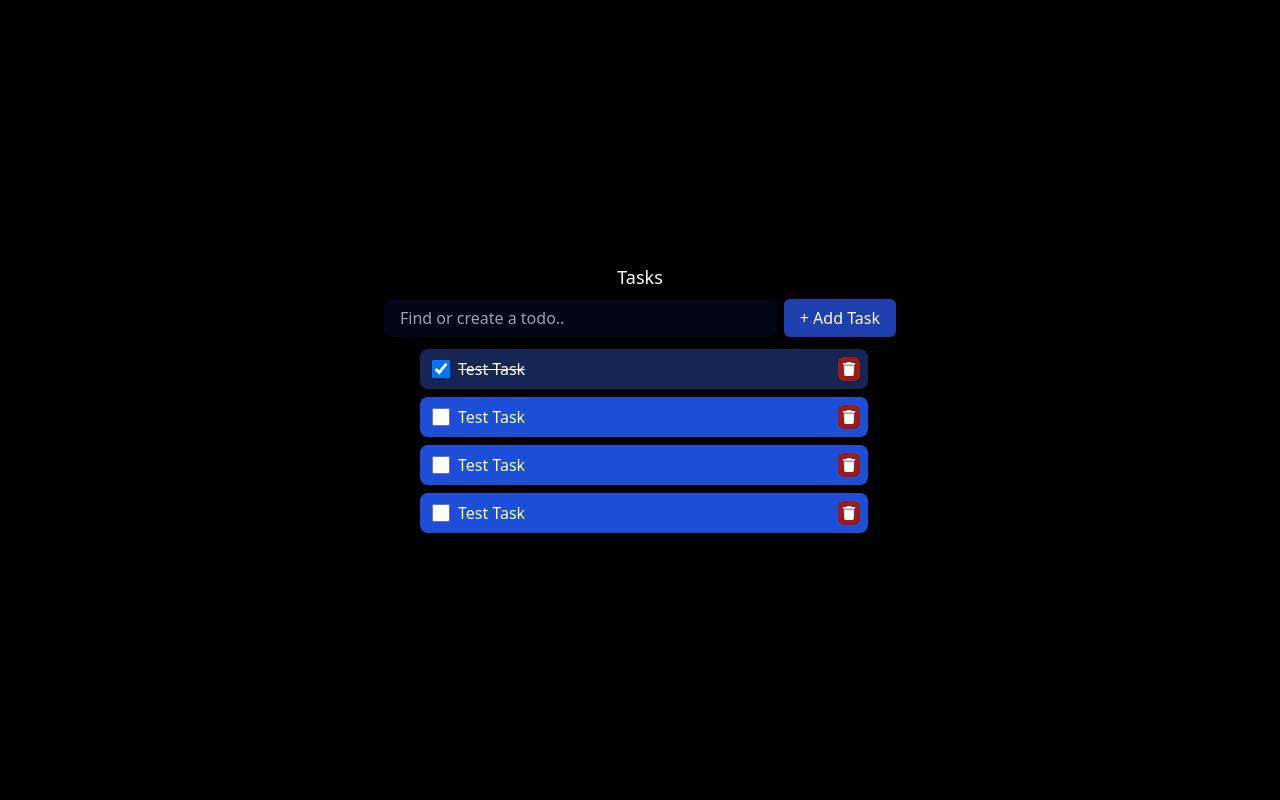
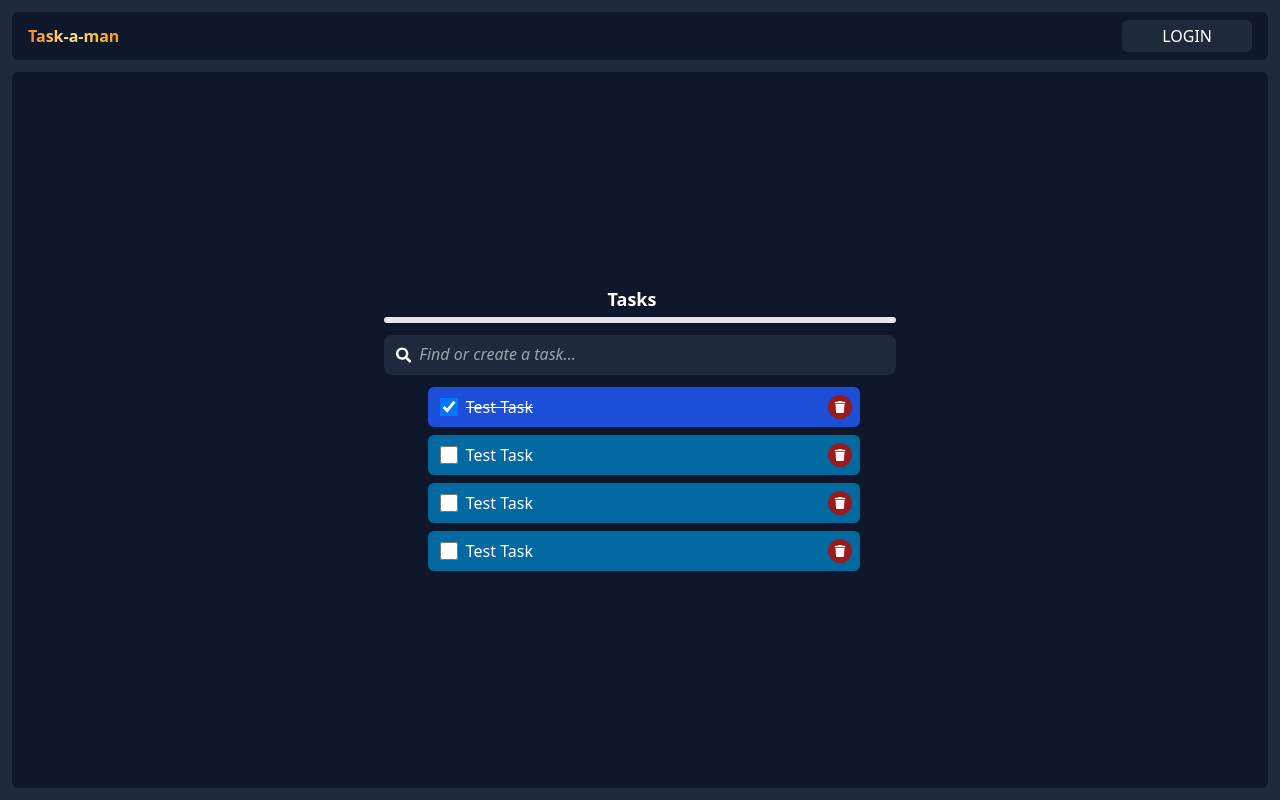
Before and after one commit to sairam4123/react-test-project, a React (Vite) app: page / in a window 1280 px wide. Built offline with nearby package versions, Linux system fonts and the light colour scheme.

Commit message:
Re-design the UI structure of the app Implement Navbar Refactor code using twMerge Re-make SearchBar and much more!

```diff
--- a/package.json
+++ b/package.json
@@ -10,8 +10,10 @@
     "preview": "vite preview"
   },
   "dependencies": {
+    "clsx": "^2.0.0",
     "react": "^18.2.0",
-    "react-dom": "^18.2.0"
+    "react-dom": "^18.2.0",
+    "tailwind-merge": "^1.14.0"
   },
   "devDependencies": {
     "@types/react": "^18.2.15",
--- a/src/App.tsx
+++ b/src/App.tsx
@@ -1,13 +1,32 @@
+import { useState } from "react";
+import { EditableText } from "./components/EditableText";
+import NavBar from "./components/NavBar";
 import { TasksList } from "./components/TaskList";
 import { TasksProvider } from "./contexts/TasksContext";
 
 function App() {
+    const [todoListTitle, setTodoListTitle] = useState("Tasks");
+
+    function handleTextChange(text: string) {
+        setTodoListTitle(text);
+    }
+
     return (
-        <div className="bg-black flex flex-col w-full h-screen items-center justify-center">
-            <p className="text-lg text-white">Tasks</p>
-            <TasksProvider>
-                <TasksList />
-            </TasksProvider>
+        <div className="flex flex-col bg-slate-800 h-screen w-full">
+            <NavBar />
+            <div className="flex bg-slate-900 h-full items-center justify-center rounded-md p-2 m-3 mt-1.5">
+                <main className="flex flex-col w-full items-center justify-center">
+                    <EditableText
+                        text={todoListTitle}
+                        className="font-extrabold text-lg text-white text-center h-fit"
+                        onTextChanged={handleTextChange}
+                    />
+                    <hr className="max-w-lg w-full border-y-[3px] my-1 rounded-full" />
+                    <TasksProvider>
+                        <TasksList listTitle={todoListTitle}/>
+                    </TasksProvider>
+                </main>
+            </div>
         </div>
     );
 }
--- a/src/components/Button.tsx
+++ b/src/components/Button.tsx
@@ -1,5 +1,8 @@
-interface IButton {
-    style: "primary" | "secondary" | "error" | "success";
+import { twMerge } from "tailwind-merge";
+import { ButtonHTMLAttributes } from "react";
+
+interface IButton extends ButtonHTMLAttributes<HTMLButtonElement> {
+    buttonStyle: "primary" | "secondary" | "error" | "success";
     children?: React.ReactNode;
     className?: string;
     onClick?: (event?: React.MouseEvent<HTMLButtonElement>) => any;
@@ -7,18 +10,35 @@ interface IButton {
 
 // use tailwind-merge here, probably cva package too
 // best would be to use radix-ui or shadcn-ui
-export function Button({ style, className, children, onClick }: IButton) {
+export function Button({
+    buttonStyle,
+    className,
+    children,
+    onClick,
+    ...buttonProps
+}: IButton) {
     return (
         <button
             type="button"
-            className={`${
-                style == "primary" && "bg-blue-800 hover:bg-blue-600"
-            } ${style == "secondary" && "bg-zinc-800 hover:bg-zinc-600"} ${
-                style == "error" && "bg-red-800 hover:bg-red-600"
-            } ${
-                style == "success" && "bg-green-800 hover:bg-green-600"
-            } ${className} rounded-md`}
-            onClick={onClick}>
+            className={twMerge(
+                `rounded-md focus:outline-none focus:ring ${
+                    buttonStyle == "primary" &&
+                    "bg-blue-800 hover:bg-blue-600 active:bg-blue-700 focus:ring-blue-300"
+                } ${
+                    buttonStyle == "secondary" &&
+                    "bg-stone-800 hover:bg-stone-600 active:bg-stone-700 focus:ring-stone-300"
+                } ${
+                    buttonStyle == "error" &&
+                    "bg-red-800 hover:bg-red-600 active:bg-red-700 focus:ring-red-300"
+                } ${
+                    buttonStyle == "success" &&
+                    "bg-green-800 hover:bg-green-600 active:bg-green-700 focus:ring-green-300"
+                }`,
+
+                className
+            )}
+            onClick={onClick}
+            {...buttonProps}>
             {children}
         </button>
     );
--- a/src/components/EditableText.tsx
+++ b/src/components/EditableText.tsx
@@ -1,16 +1,23 @@
 import { useState } from "react";
+import { twMerge } from "tailwind-merge";
+
+type EditableTextProps = {
+    text: string;
+    strike?: boolean;
+    children?: React.ReactNode;
+    highlight?: string,
+    className?: string,
+    onTextChanged?: (text: string) => any;
+};
 
 export function EditableText({
     text,
-    strike,
+    strike = false,
+    className,
     onTextChanged,
     children,
-}: {
-    text: string;
-    strike: boolean;
-    onTextChanged: (text: string) => any;
-    children?: React.ReactNode;
-}) {
+    highlight
+}: EditableTextProps) {
     const [isEditing, setIsEditing] = useState(false);
     const [textState, setTextState] = useState(text);
 
@@ -37,11 +44,14 @@ export function EditableText({
 
     function handleChange(event: React.ChangeEvent<HTMLInputElement>) {
         setTextState(event.target.value);
+
+        if (onTextChanged === undefined) return;
         onTextChanged(event.target.value);
     }
 
     if (isEditing) {
         return (
+            <div className={twMerge("w-full min-w-fit select-none", className)}>
                 <input
                     type="text"
                     onBlur={handleSubmit}
@@ -49,23 +59,29 @@ export function EditableText({
                     onKeyDown={handleKeyDown}
                     value={textState}
                     autoFocus={true}
-                className={`min-w-fit bg-inherit rounded-lg w-full pl-1 mx-1 ${
+                    className={twMerge(
+                        `min-w-fit w-full max-w-lg bg-inherit rounded-lg pl-1 mx-1 pr-5 ${
                             strike && "line-through"
-                }`}
+                        }`,
+                        className
+                    )}
                 />
+            </div>
         );
     } else {
         return (
-            <div className="w-full min-w-fit select-none">
+            <div className={twMerge("w-full min-w-fit select-none", className)}>
                 <span
-                    className={`select-none cursor-text pl-1 mx-1 pr-5 ${
+                    className={twMerge(
+                        `select-none cursor-text pl-1 mx-1 pr-5 ${
                             strike && "line-through"
-                    }`}
-                    onClick={handleClick}
-                    onDoubleClick={handleDoubleClick}>
+                        }`,
+                        className
+                    )}
+                    onClick={handleDoubleClick}>
                     {textState}
+                </span>
                 {children}
-                </span>
             </div>
         );
     }
--- /dev/null
+++ b/src/components/NavBar.tsx
@@ -0,0 +1,16 @@
+import { Button } from "./Button";
+
+export default function NavBar() {
+    return (
+        <nav className="flex flex-row justify-between bg-slate-900 rounded-md p-2 m-3 mb-1.5">
+            <span className="flex pl-2 items-center font-black bg-gradient-to-r from-orange-500 via-amber-200 to-amber-500 bg-clip-text text-transparent">
+                Task-a-man
+            </span>
+            <Button
+                buttonStyle="secondary"
+                className="text-white p-1 px-10 mr-2 bg-slate-800 hover:bg-slate-600 active:bg-slate-700 focus:ring-slate-300">
+                LOGIN
+            </Button>
+        </nav>
+    );
+}
--- a/src/components/TaskItem.tsx
+++ b/src/components/TaskItem.tsx
@@ -4,8 +4,14 @@ import { IconContext } from "react-icons";
 import { FaTrash } from "react-icons/fa";
 import { useTasks } from "../hooks/useTasks";
 import { MouseEvent } from "react";
+import { twMerge } from "tailwind-merge";
 
-export function TaskItem({ task }: { task: ITaskData }) {
+type TaskItemProps = {
+    task: ITaskData;
+    highlight?: string;
+};
+
+export function TaskItem({ task, highlight }: TaskItemProps) {
     const { removeTask, toggleTask, updateTask } = useTasks();
 
     function handleCheck() {
@@ -30,9 +36,13 @@ export function TaskItem({ task }: { task: ITaskData }) {
 
     return (
         <div
-            className={`flex max-w-md w-full rounded-lg text-white bg-blue-700 p-2 m-1 hover:bg-blue-500 ${
-                task.finished && "bg-blue-950 hover:bg-blue-900"
-            }`}
+            className={twMerge(
+                `flex max-w-2xl w-full rounded-md text-white bg-sky-700 p-2 m-1 hover:bg-sky-500 active:bg-blue-800`,
+                `${
+                    task.finished &&
+                    "bg-blue-700 hover:bg-blue-600 active:bg-sky-800"
+                }`
+            )}
             onClick={handleClick}>
             <input
                 type="checkbox"
@@ -44,16 +54,18 @@ export function TaskItem({ task }: { task: ITaskData }) {
             <EditableText
                 strike={task.finished}
                 text={task.name}
+                highlight={highlight}
                 onTextChanged={handleTextChange}
             />
 
             <Button
-                style="error"
-                className="px-1"
+                buttonStyle="error"
+                aria-label={`delete ${task.id}`}
+                className="px-1.5 rounded-full"
                 onClick={handleRemoveBtnClick}>
                 <IconContext.Provider
                     value={{
-                        className: "w-3.5 h-3.5",
+                        className: "w-3 h-3 text-red-50",
                     }}>
                     <FaTrash />
                 </IconContext.Provider>
--- a/src/components/TaskList.tsx
+++ b/src/components/TaskList.tsx
@@ -2,13 +2,28 @@ import { useState } from "react";
 import { useTasks } from "../hooks/useTasks";
 import { TaskItem } from "./TaskItem";
 import { TaskSearch } from "./TaskSearch";
+import { Button } from "./Button";
+import { IconContext } from "react-icons";
+import { FaPlus } from "react-icons/fa";
 
-export function TasksList() {
+type TaskListProps = {
+    listTitle: string
+}
+
+export function TasksList({listTitle}: TaskListProps) {
     const { todos: tasks, createTask } = useTasks();
 
     const [searchText, setSearchText] = useState("");
 
-    function handleAddBtnClick({}) {
+    function handleSearchChanged(text: string) {
+        setSearchText(text);
+    }
+
+    function handleAddBtnClick(event?: React.MouseEvent) {
+        if (event === undefined) {
+            return;
+        }
+
         if (!searchText) return;
 
         createTask({
@@ -17,21 +32,41 @@ export function TasksList() {
         });
     }
 
-    function handleSearchChanged(text: string) {
-        setSearchText(text);
-    }
-
+    const filteredTasks = tasks.filter((task: ITaskData) =>
+        task.name.toLowerCase().includes(searchText.toLowerCase())
+    );
     return (
         <>
-            <TaskSearch
-                onSearch={handleSearchChanged}
-                onAddBtnClick={handleAddBtnClick}
-            />
-            <div className="max-w-md w-full flex flex-col">
-                {tasks.map((_task: ITaskData) => {
-                    return <TaskItem key={String(_task.id)} task={_task} />;
+            <TaskSearch onSearch={handleSearchChanged} />
+            <div className="max-w-md min-w-fit w-full flex flex-col overflow-y-auto overflow-x-hidden max-h-48 px-2 mx-1">
+                {filteredTasks.map((_task: ITaskData) => {
+                    return (
+                        <TaskItem
+                            key={String(_task.id)}
+                            task={_task}
+                            highlight={searchText}
+                        />
+                    );
                 })}
             </div>
+            {searchText && (
+                <Button
+                    buttonStyle="primary"
+                    aria-label="create task"
+                    className="flex text-white min-w-fit max-w-lg w-full py-2 my-2 justify-center items-center"
+                    onClick={handleAddBtnClick}>
+                    <span className="flex px-4">
+                        <IconContext.Provider
+                            value={{
+                                className: "flex w-4 h-4 text-white m-1",
+                            }}>
+                            <FaPlus />
+                        </IconContext.Provider>
+                        Add "{searchText}" to&#160;
+                        <span className="font-bold h-fit w-fit">{listTitle}</span>
+                    </span>
+                </Button>
+            )}
         </>
     );
 }
--- a/src/components/TaskSearch.tsx
+++ b/src/components/TaskSearch.tsx
@@ -1,18 +1,14 @@
 import { useState } from "react";
-import { Button } from "./Button";
+import { IconContext } from "react-icons";
+import { FaSearch } from "react-icons/fa";
+import { twMerge } from "tailwind-merge";
 
 interface TaskSearchProps {
+    className?: string;
     onSearch: (searchText: string) => any;
-    onAddBtnClick: ({
-        text,
-        event,
-    }: {
-        text?: string;
-        event?: React.MouseEvent;
-    }) => any;
 }
 
-export function TaskSearch({ onSearch, onAddBtnClick }: TaskSearchProps) {
+export function TaskSearch({ onSearch, className }: TaskSearchProps) {
     const [searchText, setSearchText] = useState("");
 
     function handleSearchChanged(event: React.ChangeEvent<HTMLInputElement>) {
@@ -20,29 +16,24 @@ export function TaskSearch({ onSearch, onAddBtnClick }: TaskSearchProps) {
         onSearch(event.target.value);
     }
 
-    function handleAddBtnClick(event?: React.MouseEvent) {
-        if (event === undefined) {
-            return;
-        }
-        setSearchText("")
-        onAddBtnClick({ text: searchText, event });
-    }
-
     return (
         <div className="flex max-w-lg w-full min-w-fit my-2">
-            <input
-                type="search"
-                placeholder="Find or create a todo.."
-                className="max-w-md max-h-full h-full w-full rounded-lg mr-2 p-2 pl-4 bg-slate-950 text-white"
-                value={searchText}
-                onChange={handleSearchChanged}
-            />
-            <Button
-                style="primary"
-                className="text-white min-w-fit max-h-full h-full"
-                onClick={handleAddBtnClick}>
-                <span className="px-4">+ Add Task</span>
-            </Button>
+            <div className="flex max-w-lg max-h-full h-full w-full rounded-lg p-2 bg-slate-800 text-white enabled::bg-slate-900 focus-within:outline focus-within:outline-2">
+                <IconContext.Provider
+                    value={{ className: "flex m-1 items-center w-4 h-4 text-white" }}>
+                    <FaSearch />
+                </IconContext.Provider>
+                <input
+                    type="search"
+                    placeholder="Find or create a task..."
+                    className={twMerge(
+                        "flex max-w-lg max-h-full h-full w-full rounded-lg pl-1 placeholder:italic bg-transparent outline-none",
+                        className,
+                    )}
+                    value={searchText}
+                    onChange={handleSearchChanged}
+                />
+            </div>
         </div>
     );
 }
--- a/src/main.tsx
+++ b/src/main.tsx
@@ -5,6 +5,6 @@ import "./index.css";
 
 ReactDOM.createRoot(document.getElementById("root")!).render(
     <React.StrictMode>
-            <App />
+        <App />
     </React.StrictMode>
 );
```
Also changed, not shown: 1 other file (tests, documents, lock files or other folders). Lines whose indentation alone changed are shown as unchanged.
